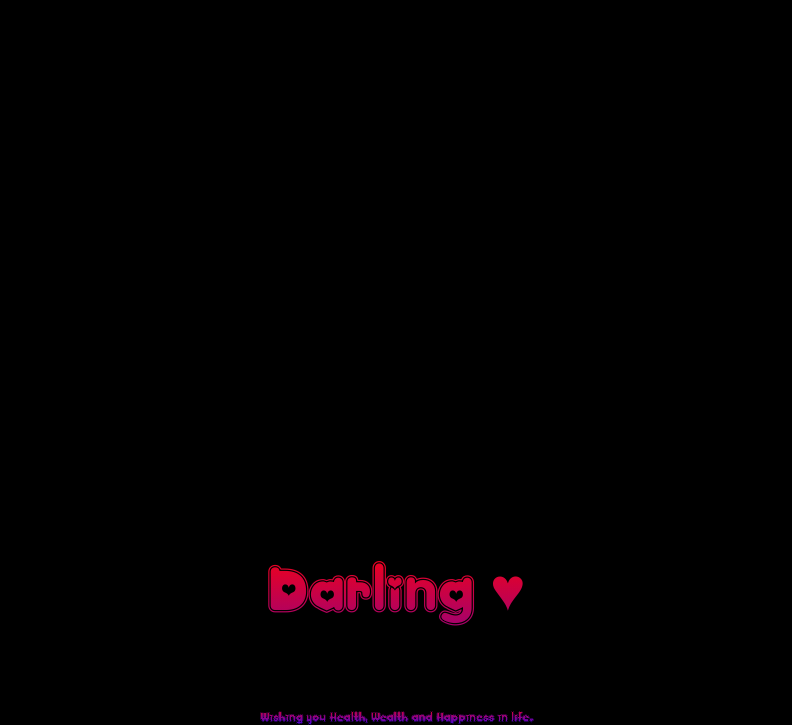
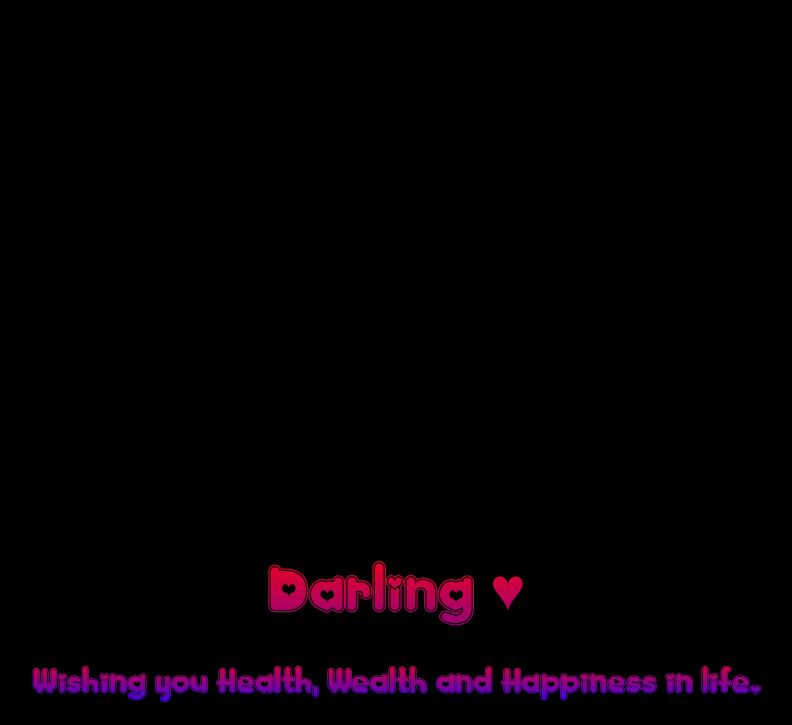
Before and after one commit to deepakdantla/hpybdy, a plain HTML site: page index.html in a window 1280 px wide. Shown: the part 726-1451 px from the top of the page, without its empty margins (243-1035 px from the left). After the commit the page ends 1428 px from the top, so only its background shows below. Drawn offline with Linux system fonts and the light colour scheme.

Commit message:
Update style.css
changed margin-top and font-size values

```diff
--- a/style.css
+++ b/style.css
@@ -16,13 +16,13 @@ body{
 }
 
 .wishes{
-    margin-top: 80px;
+    margin-top: 30px;
     text-align: center;
     background: linear-gradient(180deg, #f80112 0%, #2602f5 110%);
     -webkit-background-clip: text;
     -webkit-text-fill-color: transparent;
     cursor: pointer;
-    font-size: 12px;
+    font-size: 32px;
     font-family: kinkee;
 }
 
```
